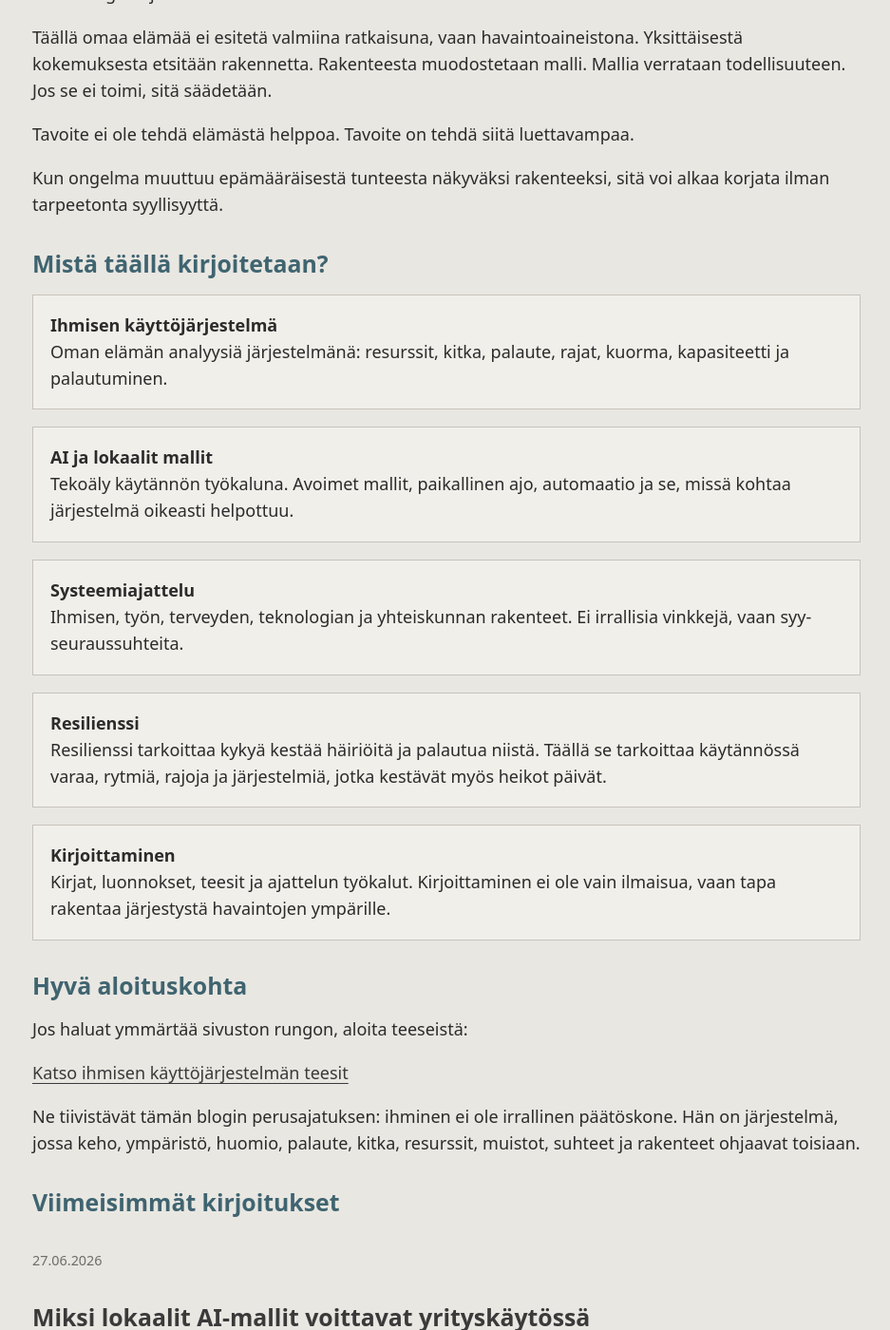
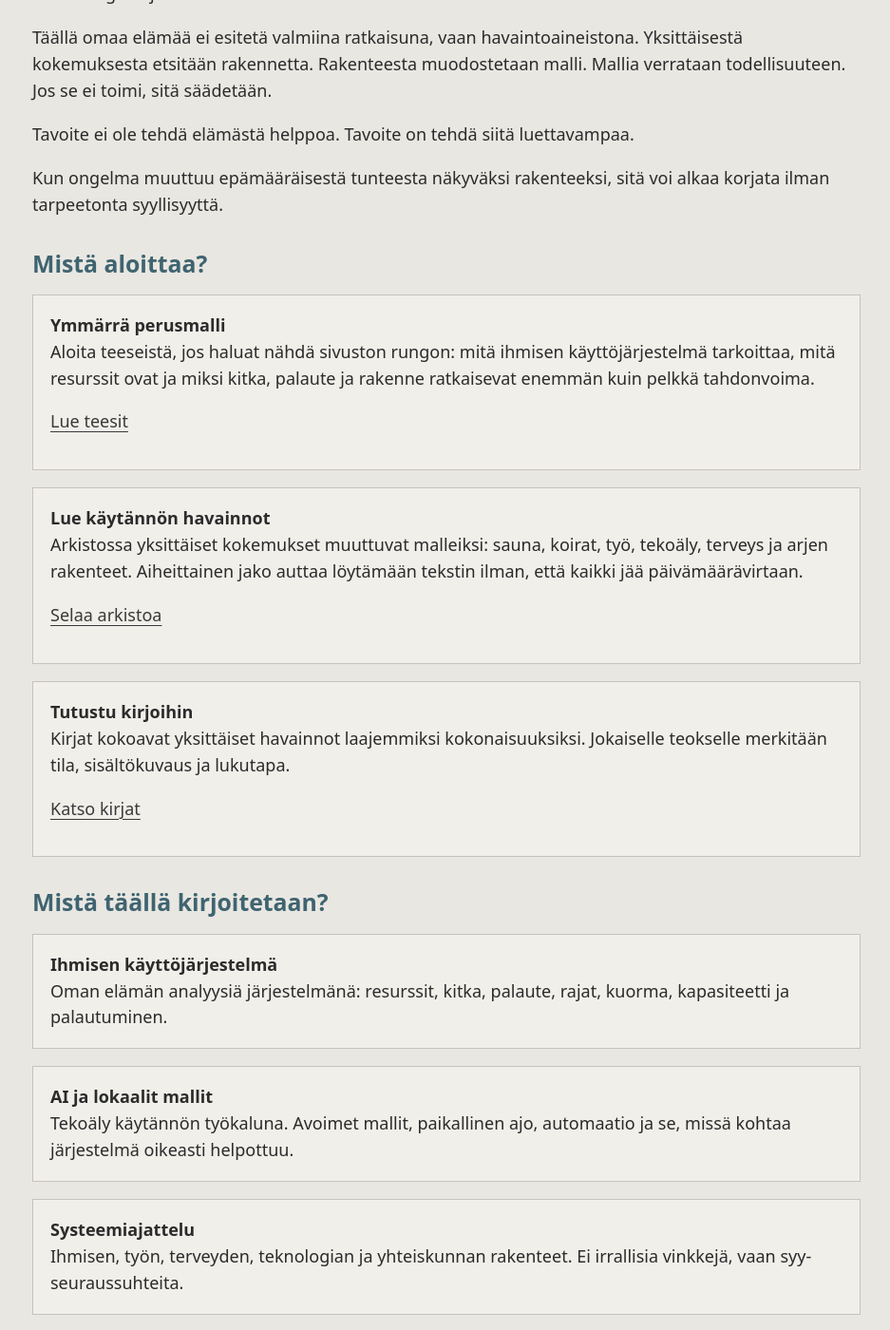
Before and after one commit to kataguru/blogi, a Jekyll site: the page built from index.md, in a window 1280 px wide and 1400 px high, scrolled down 1895 px. Shown: the whole window at 95% size, without its empty margins (170-1107 px from the left). Built offline with Jekyll 4.4.1, drawn with Linux system fonts in a browser that asks for light colours; some of the changed text lies outside the part shown.

Commit message:
Add reader paths to homepage

```diff
--- a/index.md
+++ b/index.md
@@ -44,6 +44,29 @@ Tavoite ei ole tehdä elämästä helppoa. Tavoite on tehdä siitä luettavampaa
 
 Kun ongelma muuttuu epämääräisestä tunteesta näkyväksi rakenteeksi, sitä voi alkaa korjata ilman tarpeetonta syyllisyyttä.
 
+## Mistä aloittaa?
+
+<div class="card">
+<strong>Ymmärrä perusmalli</strong><br>
+Aloita teeseistä, jos haluat nähdä sivuston rungon: mitä ihmisen käyttöjärjestelmä tarkoittaa, mitä resurssit ovat ja miksi kitka, palaute ja rakenne ratkaisevat enemmän kuin pelkkä tahdonvoima.
+
+<p><a href="{{ '/teesit/' | relative_url }}">Lue teesit</a></p>
+</div>
+
+<div class="card">
+<strong>Lue käytännön havainnot</strong><br>
+Arkistossa yksittäiset kokemukset muuttuvat malleiksi: sauna, koirat, työ, tekoäly, terveys ja arjen rakenteet. Aiheittainen jako auttaa löytämään tekstin ilman, että kaikki jää päivämäärävirtaan.
+
+<p><a href="{{ '/arkisto/' | relative_url }}">Selaa arkistoa</a></p>
+</div>
+
+<div class="card">
+<strong>Tutustu kirjoihin</strong><br>
+Kirjat kokoavat yksittäiset havainnot laajemmiksi kokonaisuuksiksi. Jokaiselle teokselle merkitään tila, sisältökuvaus ja lukutapa.
+
+<p><a href="{{ '/kirjat/' | relative_url }}">Katso kirjat</a></p>
+</div>
+
 ## Mistä täällä kirjoitetaan?
 
 <div class="card">
@@ -71,20 +94,12 @@ Resilienssi tarkoittaa kykyä kestää häiriöitä ja palautua niistä. Tääll
 Kirjat, luonnokset, teesit ja ajattelun työkalut. Kirjoittaminen ei ole vain ilmaisua, vaan tapa rakentaa järjestystä havaintojen ympärille.
 </div>
 
-## Hyvä aloituskohta
-
-Jos haluat ymmärtää sivuston rungon, aloita teeseistä:
-
-[Katso ihmisen käyttöjärjestelmän teesit]({{ '/teesit/' | relative_url }})
-
-Ne tiivistävät tämän blogin perusajatuksen: ihminen ei ole irrallinen päätöskone. Hän on järjestelmä, jossa keho, ympäristö, huomio, palaute, kitka, resurssit, muistot, suhteet ja rakenteet ohjaavat toisiaan.
-
 ## Viimeisimmät kirjoitukset
 
 <ul class="post-list">
 {% for post in site.posts limit:5 %}
   <li>
-    <p class="post-date">{{ post.date | date: "%d.%m.%Y" }}</p>
+    <p class="post-date">{{ post.date | date: "%d.%m.%Y" }}{% if post.categories contains 'ai' %} · Artikkeli{% elsif post.categories contains 'kirjoittaminen' %} · Kirjapäivitys{% else %} · Päivämerkintä{% endif %}</p>
     <h2><a href="{{ post.url | relative_url }}">{{ post.title }}</a></h2>
     {% if post.description %}<p>{{ post.description }}</p>{% endif %}
   </li>
```
